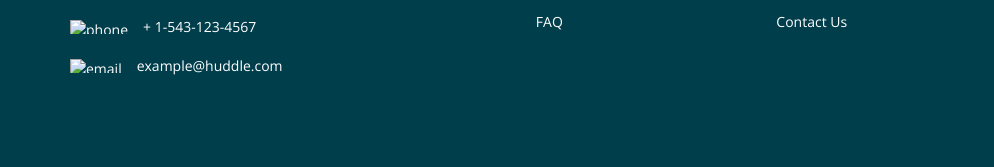
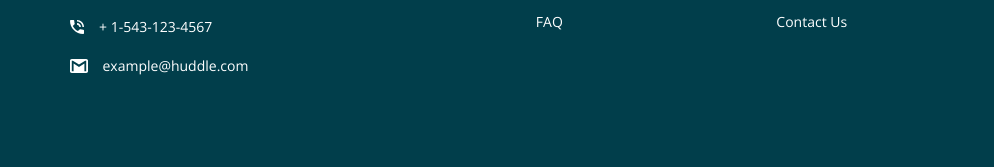
Before and after one commit to stephanie951/huddlezuri, a plain HTML site: page index.html in a window 1280 px wide. Shown: the part 2683-2850 px from the top of the page, 0-994 px from the left. Drawn offline with nearby package versions, Linux system fonts and the light colour scheme; the site is published under a folder, as on GitHub Pages, so addresses that start at the root find nothing.

Commit message:
Update index.html

```diff
--- a/index.html
+++ b/index.html
@@ -88,11 +88,11 @@
           </span>
         </p>
         <p>
-          <img src="/icon-phone.svg" alt="phone" />
+          <img src="icon-phone.svg" alt="phone" />
           <span class="text"> + 1-543-123-4567</span>
         </p>
         <p>
-          <img src="/icon-email.svg" alt="email" />
+          <img src="icon-email.svg" alt="email" />
           <span class="text"> example@huddle.com</span>
         </p>
       </div>
```
